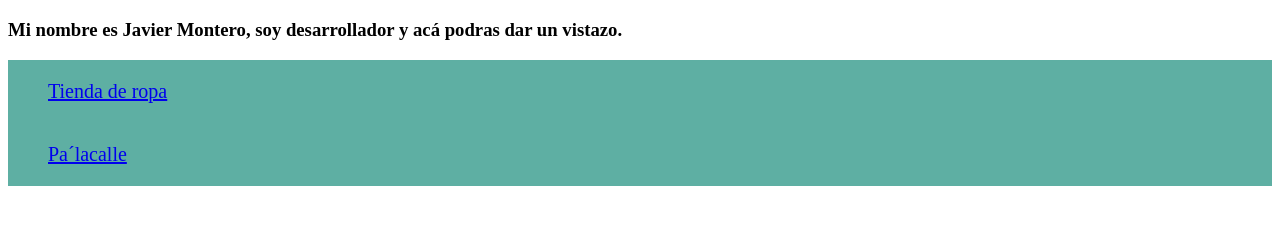
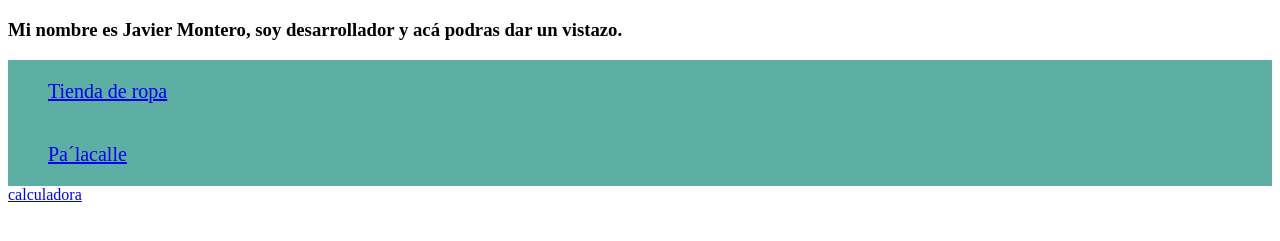
Before and after one commit to javiermonte/VISTAZO., a plain HTML site: page index.html in a window 1280 px wide. Shown: the part 61-302 px from the top of the page. Drawn offline with Linux system fonts and the light colour scheme.

Commit message:
Update index.html

```diff
--- a/index.html
+++ b/index.html
@@ -21,10 +21,10 @@
 
     </div>
 
-    <div class="btn1">
-        <a href="http://tienda-ropa-taupe.vercel.app/"> Tienda de ropa </a>
-    </div>
+    <div class="btn1">  <a href="http://tienda-ropa-taupe.vercel.app/"> Tienda de ropa </a></div>
     <div class="btn2">  <a href="https://comidasrapidas.vercel.app/"> Pa´lacalle </a></div>
+    <div class="btn3">  <a href="https://calculadora-amber-iota.vercel.app"> calculadora </a></div>
+
 </body>
 
 </html>
```
